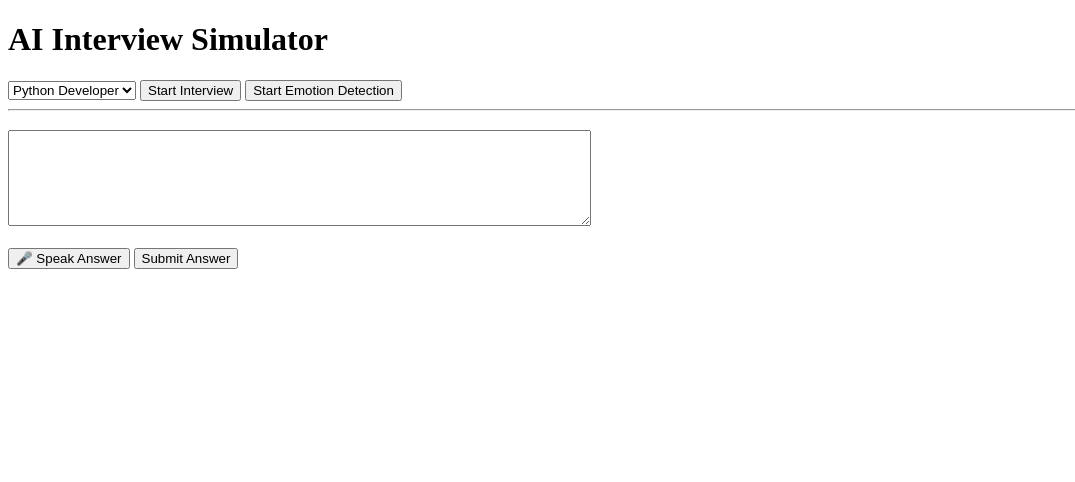
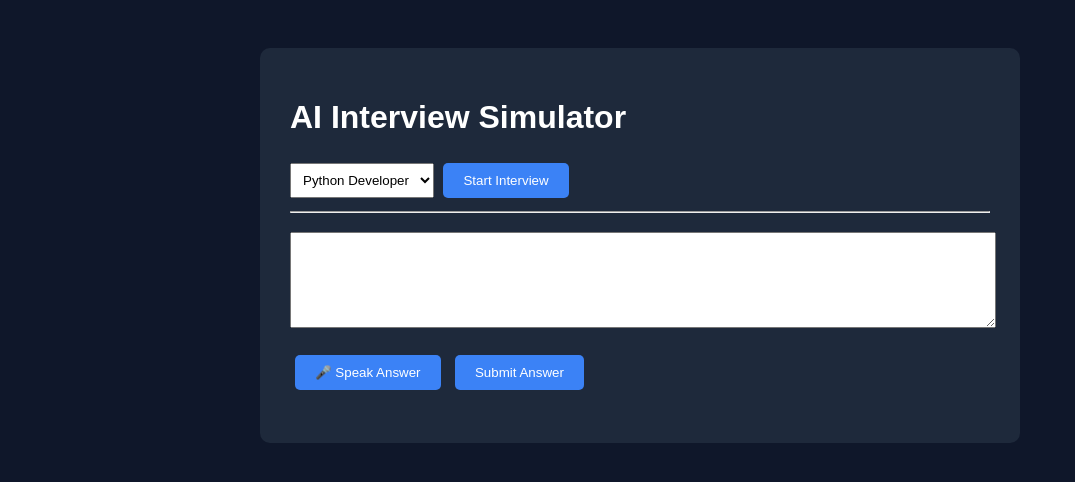
Before and after one commit to sdeepaknetha/ai-interview-simulator, a FastAPI app: page / in a window 1280 px wide. Shown: the top 482 px of the page, without its empty margins (0-1075 px from the left). Run offline with FastAPI, Linux system fonts and the light colour scheme.

Commit message:
Update index.html

```diff
--- a/templates/index.html
+++ b/templates/index.html
@@ -2,10 +2,58 @@
 <html>
 
 <head>
+
 <title>AI Interview Simulator</title>
+
+<script src="https://cdn.jsdelivr.net/npm/chart.js"></script>
+
+<style>
+
+body{
+font-family: Arial;
+background:#0f172a;
+color:white;
+display:flex;
+justify-content:center;
+}
+
+.container{
+width:700px;
+margin-top:40px;
+background:#1e293b;
+padding:30px;
+border-radius:10px;
+}
+
+button{
+padding:10px 20px;
+margin:5px;
+border:none;
+background:#3b82f6;
+color:white;
+border-radius:5px;
+cursor:pointer;
+}
+
+textarea{
+width:100%;
+}
+
+select{
+padding:8px;
+}
+
+#dashboard{
+display:none;
+}
+
+</style>
+
 </head>
 
 <body>
+
+<div class="container">
 
 <h1>AI Interview Simulator</h1>
 
@@ -17,13 +65,12 @@
 </select>
 
 <button onclick="startInterview()">Start Interview</button>
-<button onclick="startEmotion()">Start Emotion Detection</button>
 
 <hr>
 
 <h3 id="question"></h3>
 
-<textarea id="answer" rows="6" cols="70"></textarea>
+<textarea id="answer" rows="6"></textarea>
 
 <br><br>
 
@@ -33,8 +80,22 @@
 <h3 id="result"></h3>
 
 <div id="reportSection" style="display:none;">
+
 <h2>Interview Completed 🎉</h2>
+
 <button onclick="downloadReport()">Download Interview Report</button>
+<button onclick="showDashboard()">View Dashboard</button>
+
+</div>
+
+<div id="dashboard">
+
+<h2>Interview Analytics</h2>
+
+<canvas id="scoreChart"></canvas>
+
+</div>
+
 </div>
 
 <script>
@@ -43,23 +104,33 @@ let qIndex = 0
 let total = 5
 let type = ""
 
+let scores=[]
+
 function startInterview(){
+
 fetch("/start_emotion")
-type = document.getElementById("type").value
-qIndex = 0
+
+type=document.getElementById("type").value
+qIndex=0
+scores=[]
+
+document.getElementById("reportSection").style.display="none"
+document.getElementById("dashboard").style.display="none"
+
 loadQuestion()
+
 }
 
 async function loadQuestion(){
 
-let form = new FormData()
+let form=new FormData()
 form.append("interview_type",type)
 form.append("q_index",qIndex)
 
-let res = await fetch("/get_question/",{method:"POST",body:form})
-let data = await res.json()
+let res=await fetch("/get_question/",{method:"POST",body:form})
+let data=await res.json()
 
-document.getElementById("question").innerText =
+document.getElementById("question").innerText=
 "Question "+(qIndex+1)+" / "+total+" : "+data.question
 
 document.getElementById("answer").value=""
@@ -69,55 +140,79 @@ document.getElementById("result").innerText=""
 
 async function submitAnswer(){
 
-let ans = document.getElementById("answer").value
+let ans=document.getElementById("answer").value
 
-let form = new FormData()
+let form=new FormData()
 form.append("interview_type",type)
 form.append("q_index",qIndex)
 form.append("user_answer",ans)
 
-let res = await fetch("/submit_answer/",{method:"POST",body:form})
-let data = await res.json()
+let res=await fetch("/submit_answer/",{method:"POST",body:form})
+let data=await res.json()
 
-document.getElementById("result").innerText =
+scores.push(data.score)
+
+document.getElementById("result").innerText=
 "Score : "+data.score+" / 100 | "+data.suggestion
 
 qIndex++
 
-if(qIndex < total){
+if(qIndex<total){
 setTimeout(loadQuestion,2000)
 }else{
+document.getElementById("question").innerText=""
 document.getElementById("reportSection").style.display="block"
 }
 
 }
 
+function showDashboard(){
+
+document.getElementById("dashboard").style.display="block"
+
+let ctx=document.getElementById("scoreChart")
+
+new Chart(ctx,{
+type:"bar",
+data:{
+labels:["Q1","Q2","Q3","Q4","Q5"],
+datasets:[{
+label:"Interview Scores",
+data:scores
+}]
+}
+})
+
+}
+
 function downloadReport(){
+
+fetch("/stop_emotion")
+
 window.open("/report")
+
 }
 
 function startVoice(){
 
-let recognition = new webkitSpeechRecognition()
+let recognition=new webkitSpeechRecognition()
 
 recognition.lang="en-US"
+
 recognition.start()
 
 recognition.onresult=function(event){
 
 let transcript=event.results[0][0].transcript
+
 document.getElementById("answer").value=transcript
 
 }
 
 }
 
-function startEmotion(){
-fetch("/emotion")
-alert("Webcam Emotion Detection Started. Press Q to close.")
-}
-
 </script>
 
 </body>
+
 </html>
```
